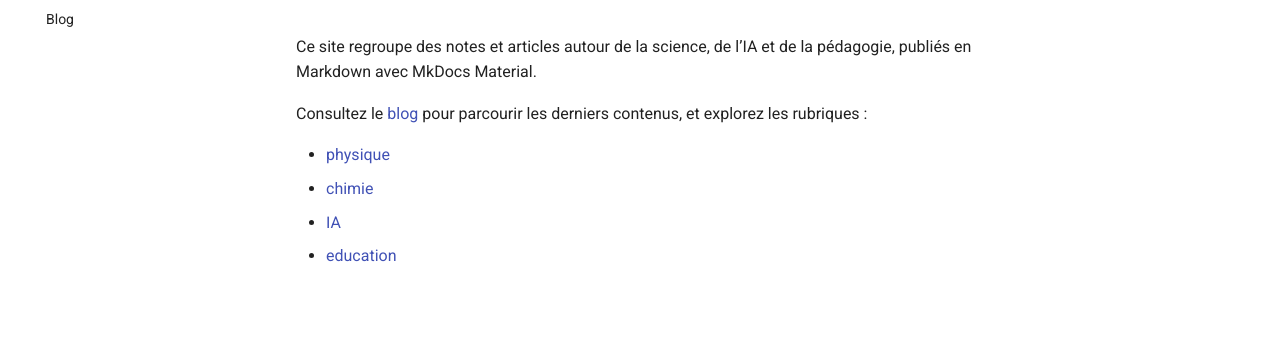
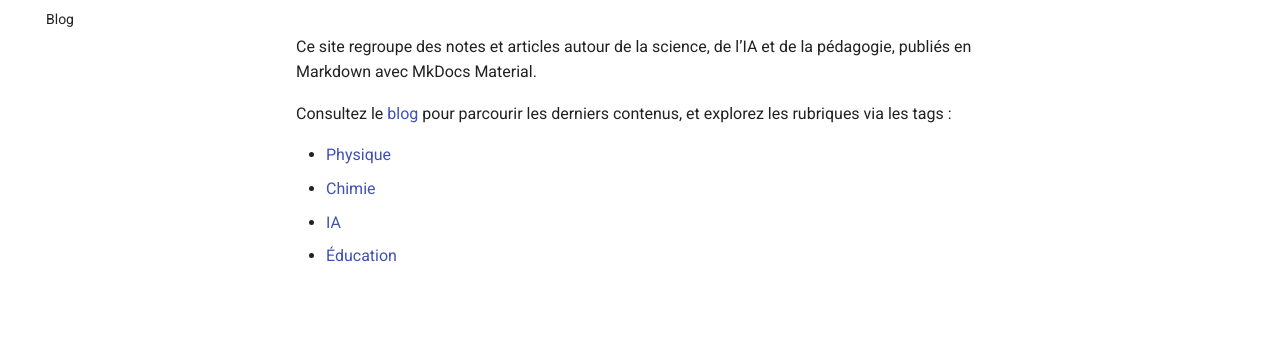
Before and after one commit to geekprof/Site, an MkDocs documentation site: the page built from docs/index.md, in a window 1280 px wide. Shown: the part 146-497 px from the top of the page. Built offline with MkDocs 1.6.1 and Material for MkDocs 9.7.7, drawn with Linux system fonts in a browser that asks for light colours.

Commit message:
Fix homepage category links to blog sections

```diff
--- a/docs/index.md
+++ b/docs/index.md
@@ -2,9 +2,9 @@
 
 Ce site regroupe des notes et articles autour de la science, de l’IA et de la pédagogie, publiés en Markdown avec MkDocs Material.
 
-Consultez le [blog](blog/index.md) pour parcourir les derniers contenus, et explorez les rubriques :
+Consultez le [blog](/blog/) pour parcourir les derniers contenus, et explorez les rubriques via les tags :
 
-- [physique](blog/index.md#physique)
-- [chimie](blog/index.md#chimie)
-- [IA](blog/index.md#ia)
-- [education](blog/index.md#education)
+- [Physique](/blog/#physique)
+- [Chimie](/blog/#chimie)
+- [IA](/blog/#ia)
+- [Éducation](/blog/#education)
```
